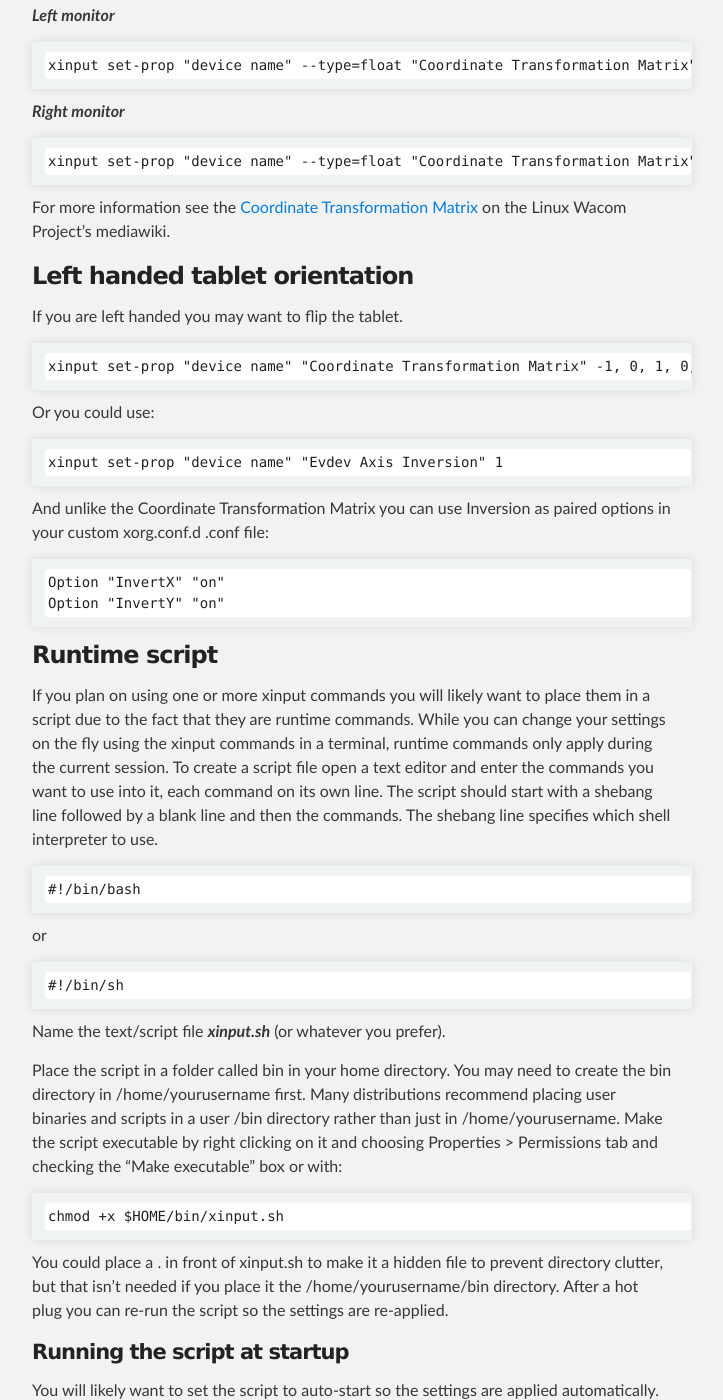
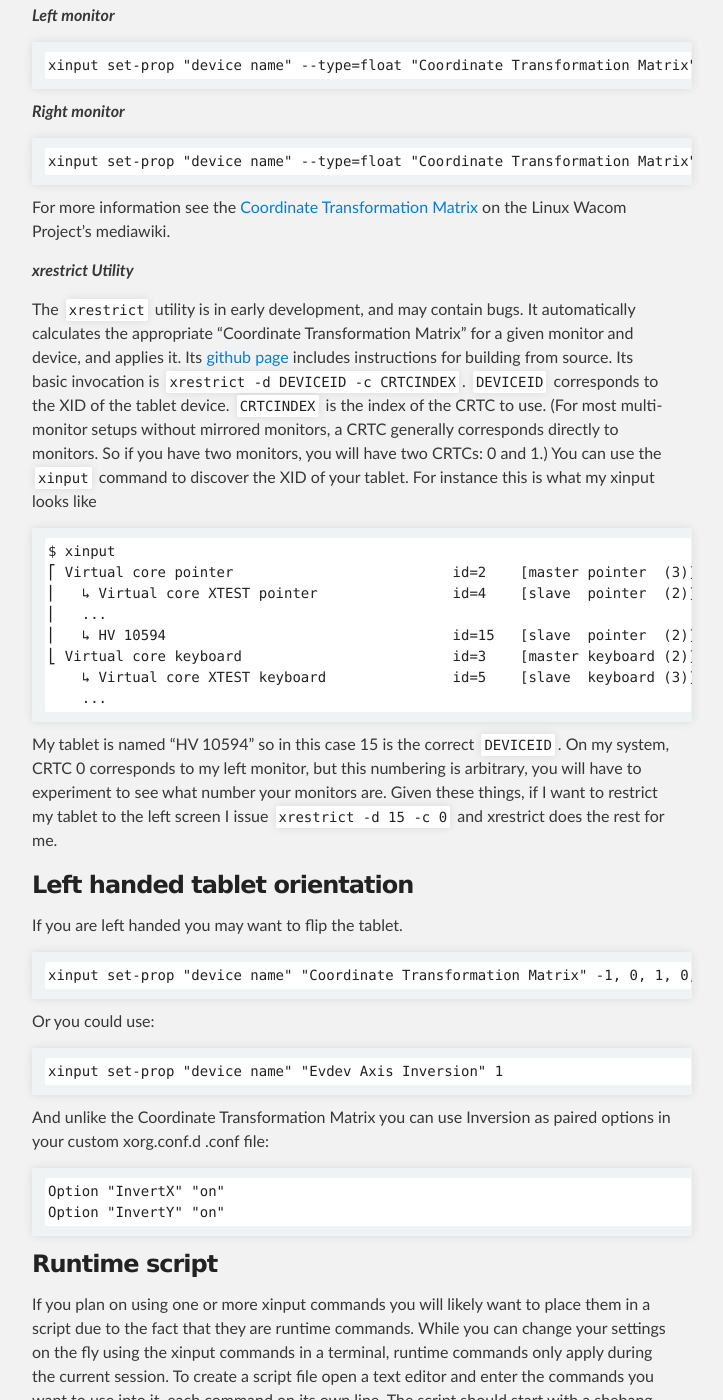
Before and after one commit to DIGImend/digimend.github.io, a Jekyll site: the page built from support/howto/drivers/evdev/index.md, in a window 1280 px wide and 1400 px high, scrolled down 5175 px. Shown: the whole window, without its empty margins (288-1011 px from the left). Built offline with Jekyll 4.4.1, drawn with Linux system fonts in a browser that asks for light colours.

Commit message:
Add initial description of xrestrict usage
This change includes an initial brief blurb about invoking xrestrict, and links to the project page. As I write more documentation I will either include it here or on the project page as appropriate.

```diff
--- a/support/howto/drivers/evdev/index.md
+++ b/support/howto/drivers/evdev/index.md
@@ -257,6 +257,32 @@ For more information see the [Coordinate Transformation
 Matrix](http://linuxwacom.sourceforge.net/wiki/index.php/Dual_and_Multi-Monitor_Set_Up#Coordinate_Transformation_Matrix)
 on the Linux Wacom Project's mediawiki.
 
+***xrestrict Utility***
+
+The [`xrestrict`](https://github.com/Ademan/xrestrict) utility is in early development, and may contain bugs.
+It automatically calculates the appropriate "Coordinate Transformation Matrix" for a given monitor and device, and applies it.
+Its [github page](https://github.com/ademan/xrestrict#building) includes instructions for building from source.
+Its basic invocation is `xrestrict -d DEVICEID -c CRTCINDEX`.
+`DEVICEID` corresponds to the XID of the tablet device.
+`CRTCINDEX` is the index of the CRTC to use.
+(For most multi-monitor setups without mirrored monitors, a CRTC generally corresponds directly to monitors.
+So if you have two monitors, you will have two CRTCs: 0 and 1.)
+You can use the `xinput` command to discover the XID of your tablet.
+For instance this is what my xinput looks like
+
+    $ xinput
+    ⎡ Virtual core pointer                    	id=2	[master pointer  (3)]
+    ⎜   ↳ Virtual core XTEST pointer              	id=4	[slave  pointer  (2)]
+    ⎜   ...
+    ⎜   ↳ HV 10594                                	id=15	[slave  pointer  (2)]
+    ⎣ Virtual core keyboard                   	id=3	[master keyboard (2)]
+        ↳ Virtual core XTEST keyboard             	id=5	[slave  keyboard (3)]
+        ...
+
+My tablet is named "HV 10594" so in this case 15 is the correct `DEVICEID`.
+On my system, CRTC 0 corresponds to my left monitor, but this numbering is arbitrary, you will have to experiment to see what number your monitors are.
+Given these things, if I want to restrict my tablet to the left screen I issue `xrestrict -d 15 -c 0` and xrestrict does the rest for me.
+
 Left handed tablet orientation
 ------------------------------
 
```
